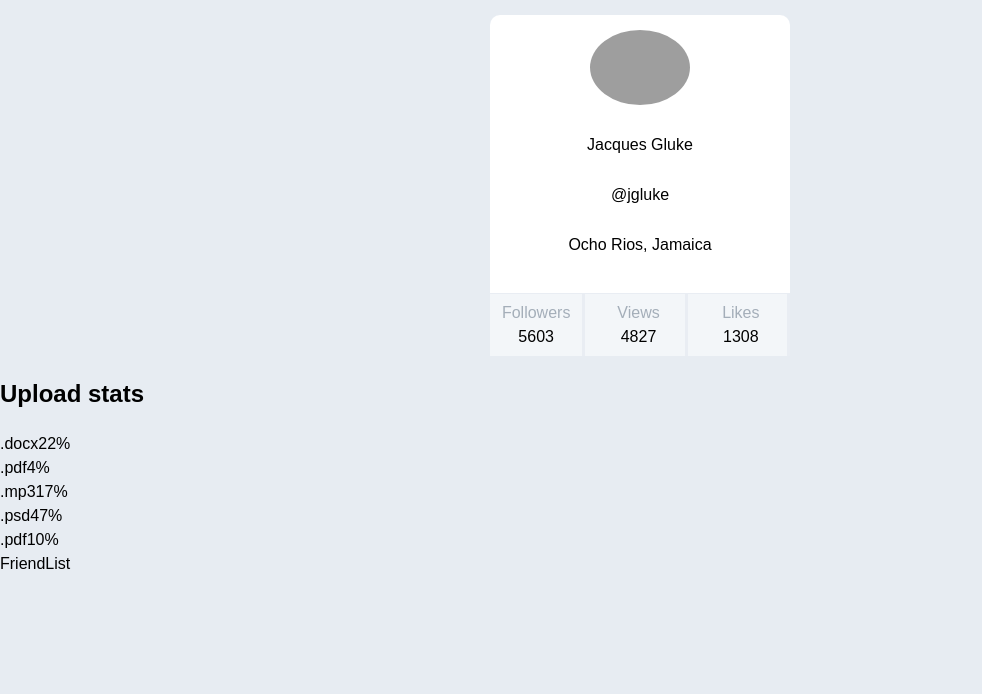
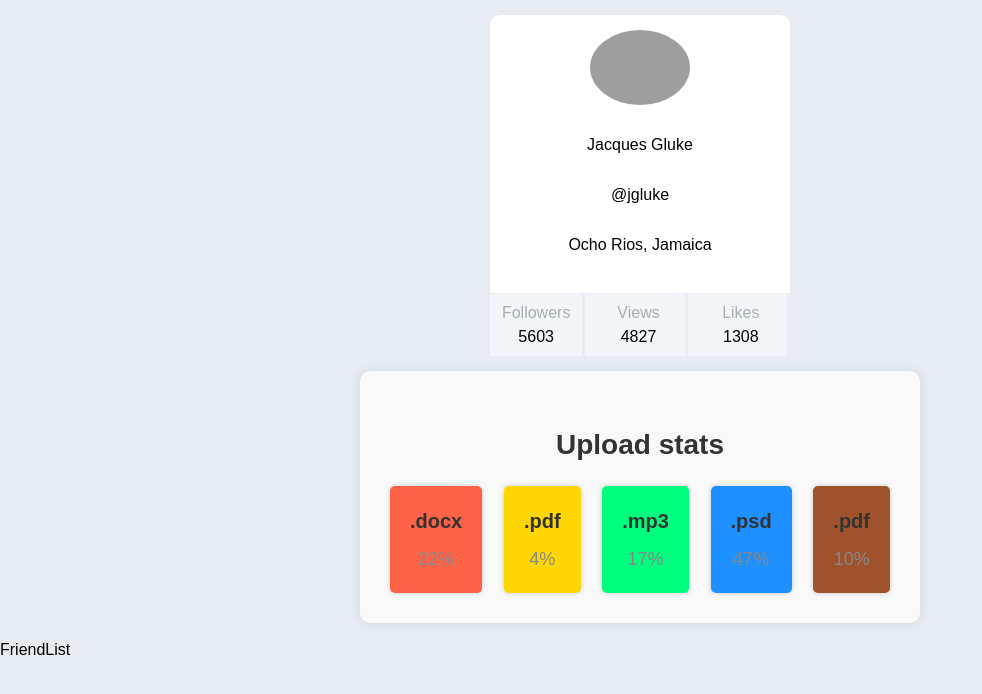
Before and after one commit to Grymbo/goit-react-hw-01-components, a React (Vite) app: page / in a window 1280 px wide. Shown: the top 694 px of the page, without its empty margins (0-982 px from the left). Built offline with nearby package versions, Linux system fonts and the light colour scheme; grey boxes are pictures that could not be loaded.

Commit message:
Se estiliza Statistics.jsx

```diff
--- a/src/components/Statistics.jsx
+++ b/src/components/Statistics.jsx
@@ -1,3 +1,4 @@
+import '../styles/statistics.css'
 
 const Statistics = ({data}) => {
     return (
--- /dev/null
+++ b/src/styles/statistics.css
@@ -0,0 +1,68 @@
+
+.statistics {
+    background-color: #f9f9f9;
+    padding: 30px;
+    border-radius: 10px;
+    box-shadow: 0 0 10px rgba(0, 0, 0, 0.1);
+    text-align: center;
+    margin: 15px auto;
+    max-width: 500px;
+  }
+
+  .title {
+    font-size: 28px;
+    font-weight: bold;
+    color: #333;
+    margin-bottom: 20px;
+  }
+
+  .stat-list {
+    display: flex;
+    justify-content: space-between;
+    list-style: none;
+    margin: 0;
+    padding: 0;
+  }
+
+  .stat-list li {
+    display: flex;
+    flex-direction: column;
+    align-items: center;
+    text-align: center;
+    background-color: #fff;
+    border-radius: 5px;
+    padding: 20px;
+    box-shadow: 0 0 5px rgba(0, 0, 0, 0.2);
+  }
+
+  .stat-list li span:first-child {
+    font-size: 20px;
+    font-weight: bold;
+    color: #333;
+    margin-bottom: 10px;
+  }
+
+  .stat-list li span:last-child {
+    font-size: 18px;
+    color: #888;
+  }
+
+  .stat-list li:nth-child(1) {
+    background-color: #ff6347;
+  }
+
+  .stat-list li:nth-child(2) {
+    background-color: #ffd700;
+  }
+
+  .stat-list li:nth-child(3) {
+    background-color: #00ff7f;
+  }
+
+  .stat-list li:nth-child(4) {
+    background-color: #1e90ff;
+  }
+
+  .stat-list li:nth-child(5) {
+    background-color: #a0522d;
+  }
```
